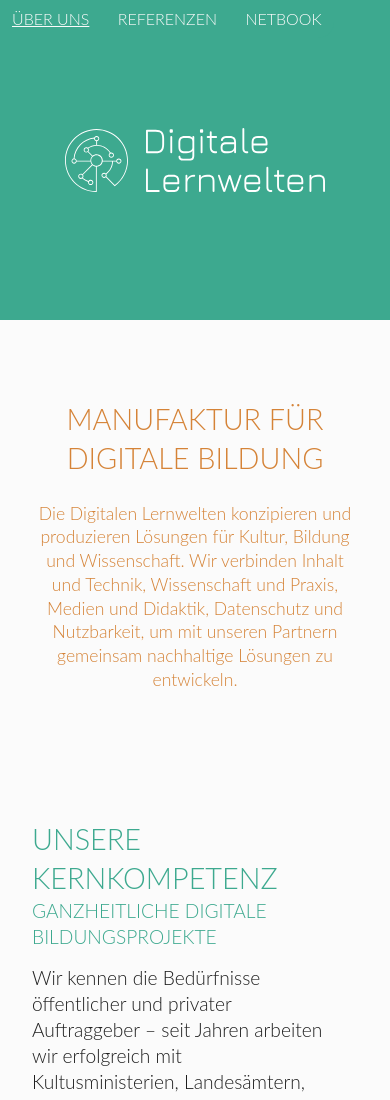
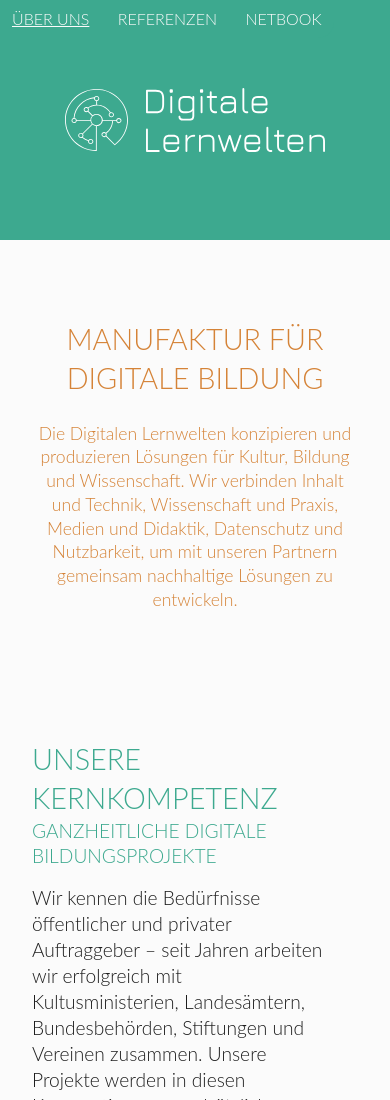
Before and after one commit to Digitale-Lernwelten/new.dilewe.de, an Astro site: page / in a window 390 px wide. Shown: the top 1100 px of the page. Built offline with nearby package versions, Linux system fonts and the light colour scheme; Astro itself is replaced by a stand-in of ours; a web font is replaced by a local one.

Commit message:
Responsive

```diff
--- a/src/components/HeaderImage.astro
+++ b/src/components/HeaderImage.astro
@@ -43,7 +43,7 @@ const { images, fox, foxReferences } = Astro.props;
 	.outerWrap {
 		width: 100%;
 		height: calc(min(50vh, 40vw));
-		min-height: 320px;
+		min-height: 240px;
 		position: relative;
 	}
 
```
